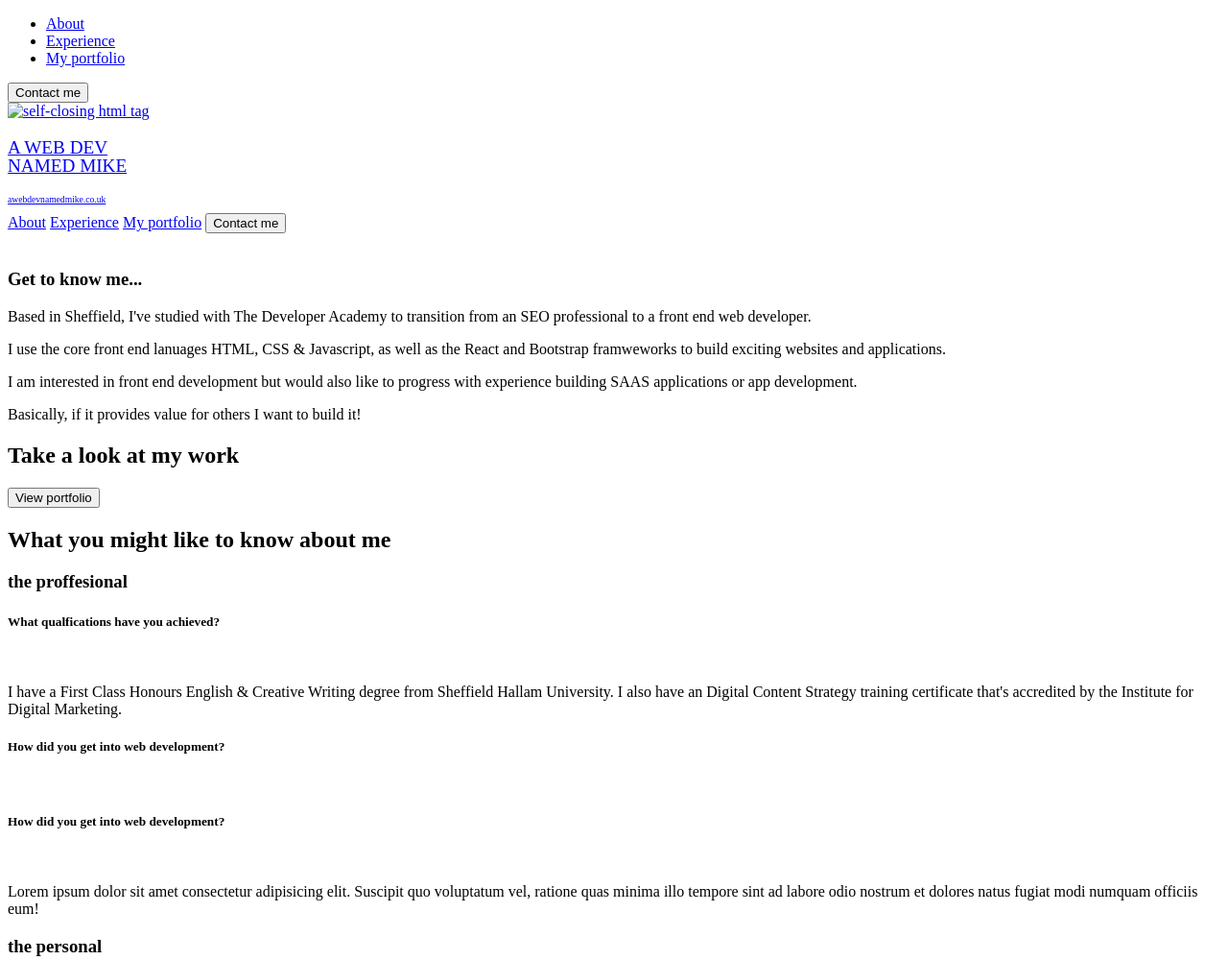
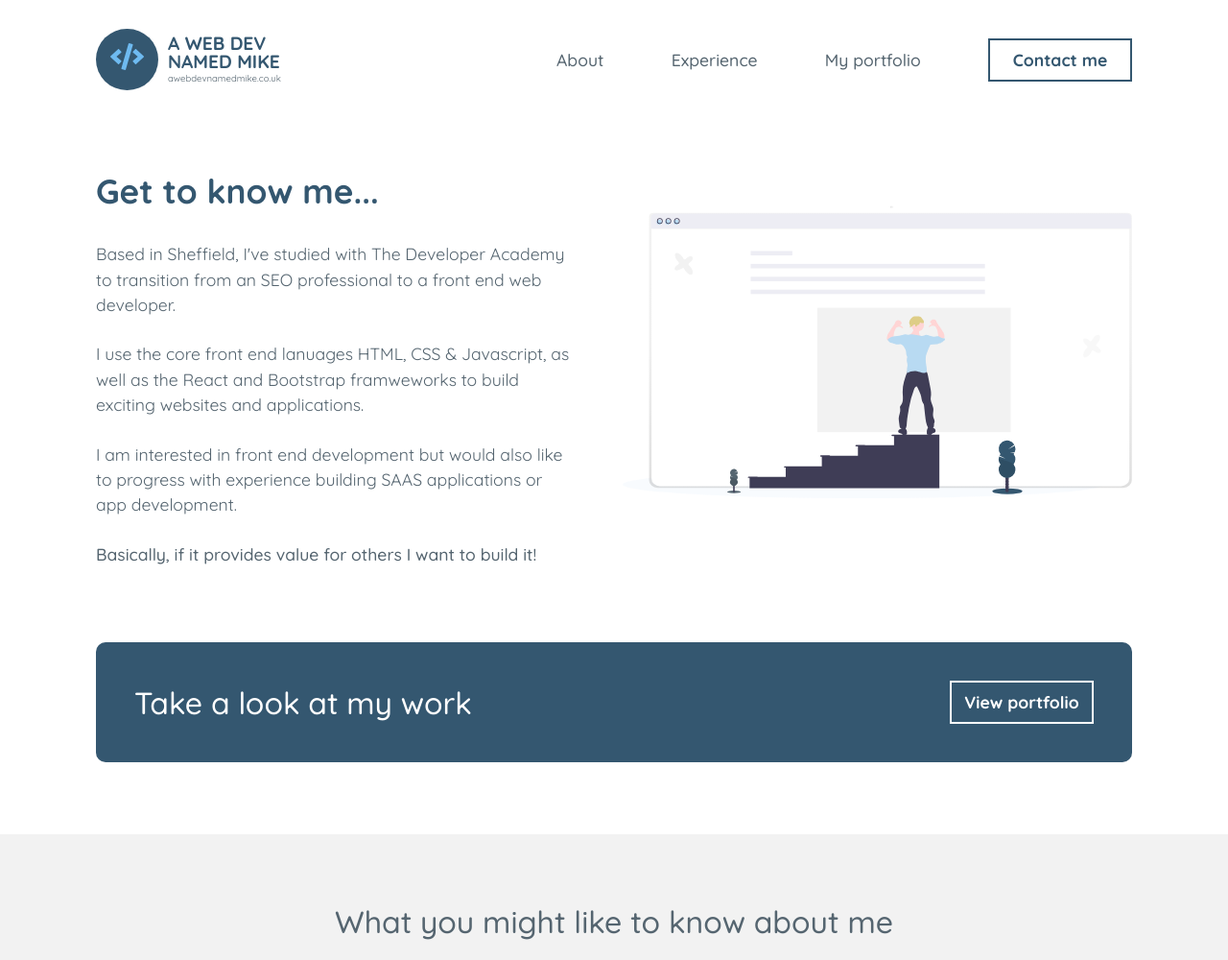
Before and after one commit to MikeDThorpe/portfolio-site, a plain HTML site: page about.html in a window 1280 px wide. Shown: the top 1000 px of the page at 96% size. Drawn offline with Linux system fonts and the light colour scheme; the site is published under a folder, as on GitHub Pages, so addresses that start at the root find nothing.

Commit message:
corrects relative file paths for images

```diff
--- a/about.html
+++ b/about.html
@@ -5,16 +5,16 @@
     <meta name="viewport" content="width=device-width, initial-scale=1.0">
     <link rel="preconnect" href="https://fonts.gstatic.com">
     <link href="https://fonts.googleapis.com/css2?family=Quicksand:wght@400;500;700&display=swap" rel="stylesheet">
-    <link rel="stylesheet" href="/css/reset.css">
-    <link rel="stylesheet" href="/css/design-tokens/layout.css">
-    <link rel="stylesheet" href="/css/design-tokens/colours.css">
-    <link rel="stylesheet" href="/css/design-tokens/typography.css">
-    <link rel="stylesheet" href="/css/components/components.css">
-    <link rel="stylesheet" href="/css/components/header.css">
-    <link rel="stylesheet" href="/css/components/footer.css">
-    <link rel="stylesheet" href="/css/main.css">
-    <link rel="stylesheet" href="/css/media-queries/mq-768-plus.css" media="(min-width: 768px)">
-    <link rel="stylesheet" href="/css/media-queries/mq-1000-plus.css" media="(min-width: 1000px)">
+    <link rel="stylesheet" href="./css/reset.css">
+    <link rel="stylesheet" href="./css/design-tokens/layout.css">
+    <link rel="stylesheet" href="./css/design-tokens/colours.css">
+    <link rel="stylesheet" href="./css/design-tokens/typography.css">
+    <link rel="stylesheet" href="./css/components/components.css">
+    <link rel="stylesheet" href="./css/components/header.css">
+    <link rel="stylesheet" href="./css/components/footer.css">
+    <link rel="stylesheet" href="./css/main.css">
+    <link rel="stylesheet" href="./css/media-queries/mq-768-plus.css" media="(min-width: 768px)">
+    <link rel="stylesheet" href="./css/media-queries/mq-1000-plus.css" media="(min-width: 1000px)">
     <title>A Web Developer Named Mike | Web Developer in Sheffield</title>
 </head>
 <body>
@@ -34,7 +34,7 @@
             <a href="index.html">
                 <div class="logo-container">
                     <div class="logo">
-                        <img src="/assets/logo-code-solid.svg" alt="self-closing html tag">
+                        <img src="./assets/logo-code-solid.svg" alt="self-closing html tag">
                     </div>
                     <div>
                         <P style="line-height: 1; font-size: 1.2rem;" class="text-dark-blue font-700">A WEB DEV<br>NAMED MIKE</P>
@@ -52,7 +52,7 @@
         </header>
         <!-- about hero section -->
         <section class="hero-section global-container global-margin">
-            <img class="hero-section-image" src="/assets/about-hero.svg" alt="">
+            <img class="hero-section-image" src="./assets/about-hero.svg" alt="">
             <article class="hero-section-content">
                 <h1 class="font-700 text text-dark-blue header-margin">Get to know me...</h1>
                 <p class="text-grey">Based in Sheffield, I've studied with The Developer Academy to transition from an SEO professional to a front end web developer. </p>
--- a/contact.html
+++ b/contact.html
@@ -13,8 +13,8 @@
     <link rel="stylesheet" href="./css/components/header.css">
     <link rel="stylesheet" href="./css/components/footer.css">
     <link rel="stylesheet" href="./css/main.css">
-    <link rel="stylesheet" href="/css/media-queries/mq-768-plus.css" media="(min-width: 768px)">
-    <link rel="stylesheet" href="/css/media-queries/mq-1000-plus.css" media="(min-width: 1000px)">
+    <link rel="stylesheet" href="./css/media-queries/mq-768-plus.css" media="(min-width: 768px)">
+    <link rel="stylesheet" href="./css/media-queries/mq-1000-plus.css" media="(min-width: 1000px)">
     <title>A Web Developer Named Mike | Web Developer in Sheffield</title>
 </head>
 <body>
@@ -34,7 +34,7 @@
             <a href="index.html">
                 <div class="logo-container">
                     <div class="logo">
-                        <img src="/assets/logo-code-solid.svg" alt="self-closing html tag">
+                        <img src="./assets/logo-code-solid.svg" alt="self-closing html tag">
                     </div>
                     <div>
                         <P style="line-height: 1; font-size: 1.2rem;" class="text-dark-blue font-700">A WEB DEV<br>NAMED MIKE</P>
@@ -45,11 +45,14 @@
             <div onclick="openNav()"class="hamburger hide-desktop"></div>
             <nav class="text-blue-grey font-500">
                 <a class="text-grey" href="about.html">About</a>
-                <a class="text-grey"href="https://www.linkedin.com/in/mike-thorpe-00440695/">Experience</a>
-                <a class="text-grey"href="portfolio.html">My portfolio</a>
+                <a class="text-grey" target="_blank" href="https://www.linkedin.com/in/mike-thorpe-00440695/">Experience</a>
+                <a class="text-grey" href="portfolio.html">My portfolio</a>
                 <a href="contact.html"><button class="button-main">Contact me</button></a>
             </nav>
         </header>
+
+
+
         <section class="global-container global-padding">
             <h1 class="text-dark-blue font-700 text-margin-sm">Get in touch</h1>
             <p class="text-grey">I'd love to hear about any opportunities you currently have for a a web developer. You can drop me an email on the form below or message me directly on <a class="font-500 text-grey" href="https://www.linkedin.com/in/mike-thorpe-00440695/">Linkedin.</a></p>
--- a/css/main.css
+++ b/css/main.css
@@ -35,7 +35,7 @@
 .adobe {
     width: 60px;
     height: auto;
-    background-image: url("./assets/brand-logo/adobe-xd.svg");
+    background-image: url("../assets/brand-logo/adobe-xd.svg");
     background-position: center;
     background-repeat: no-repeat;
     background-size: contain;
@@ -43,7 +43,7 @@
 .jest {
     width: 60px;
     height: auto;
-    background-image: url("./assets/brand-logo/jest.svg");
+    background-image: url("../assets/brand-logo/jest.svg");
     background-position: center;
     background-repeat: no-repeat;
     background-size: contain;
```
